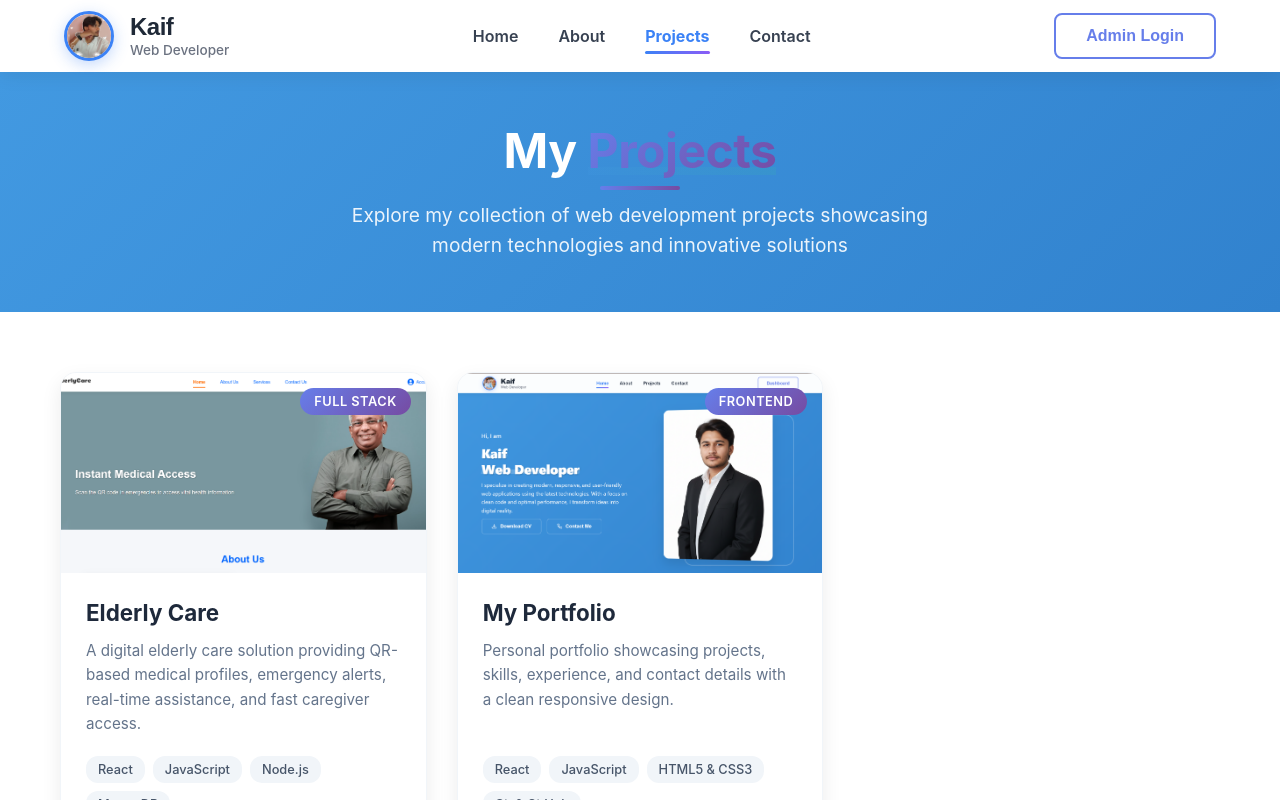
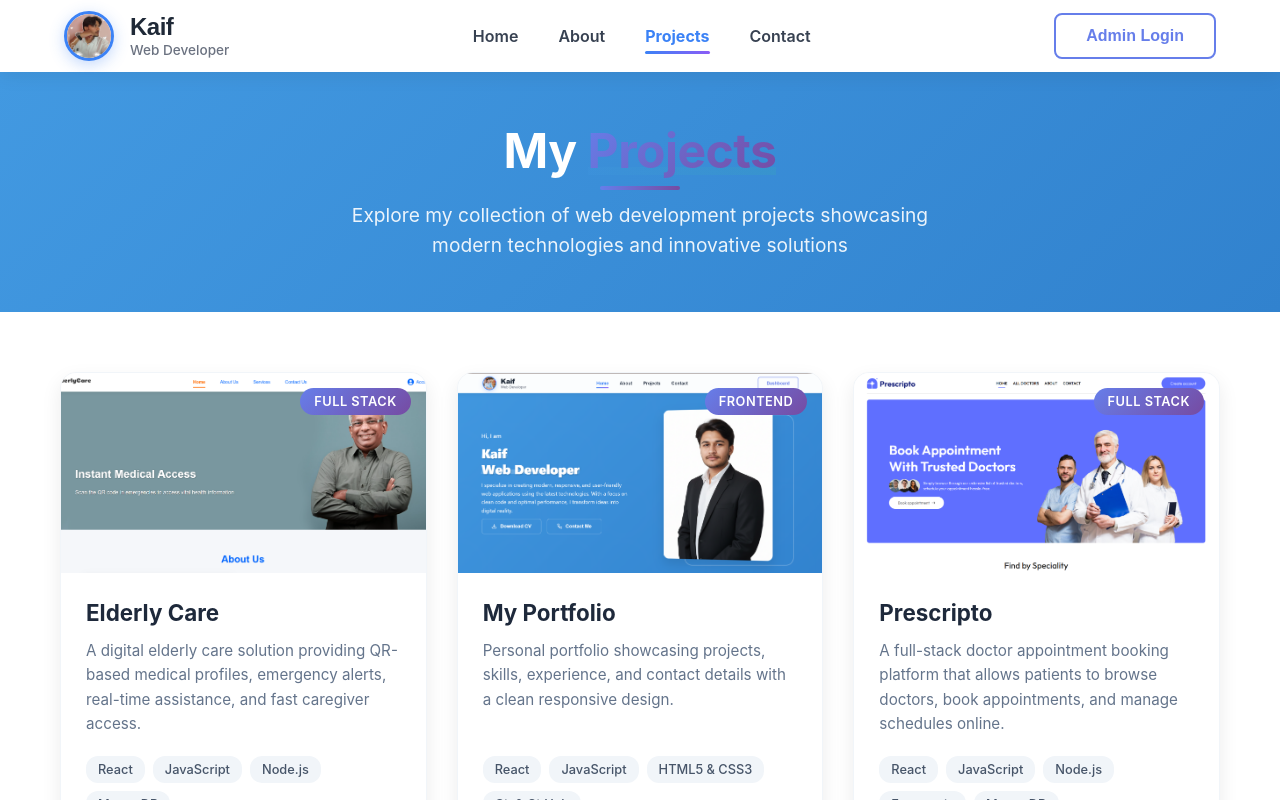
Before and after one commit to kaif8077/my-portfolio, a React (Vite) app in the folder frontend/: page /projects in a window 1280 px wide. Shown: the top 800 px of the page. Built offline with nearby package versions, Linux system fonts and the light colour scheme; no server answers; the HTML template or start-up script is replaced by a standard one.

Commit message:
upadte projectsData.js

```diff
--- a/frontend/src/data/projectsData.js
+++ b/frontend/src/data/projectsData.js
@@ -1,6 +1,6 @@
 import elderlycare from './images/elderlycare.png';
 import portfolio from './images/my_portfolio.png';
-
+import prescripto from './images/prescripto.png';
 
 const projectsData = [
   {
@@ -18,12 +18,21 @@ const projectsData = [
     title: "My Portfolio",
     description: "Personal portfolio showcasing projects, skills, experience, and contact details with a clean responsive design.",
     image: portfolio,
-    technologies: ["React", "JavaScript",  "HTML5 & CSS3","Git & GitHub"],
+    technologies: ["React", "JavaScript", "HTML5 & CSS3", "Git & GitHub"],
     github: "https://github.com/kaif8077/my-portfolio",
     live: "https://my-portfolio-ten-wheat-68.vercel.app",
     category: "Frontend"
   },
-
+  {
+    id: 3,
+    title: "Prescripto",
+    description: "A full-stack doctor appointment booking platform that allows patients to browse doctors, book appointments, and manage schedules online.",
+    image: prescripto,
+    technologies: ["React", "JavaScript", "Node.js", "Express.js", "MongoDB"],
+    github: "https://github.com/kaif8077/Prescripto",
+    live: "https://prescripto-theta-pied.vercel.app/",
+    category: "Full Stack"
+  }
 ];
 
 export default projectsData;
```
Also changed, not shown: frontend/src/data/images/prescripto.png (added).
